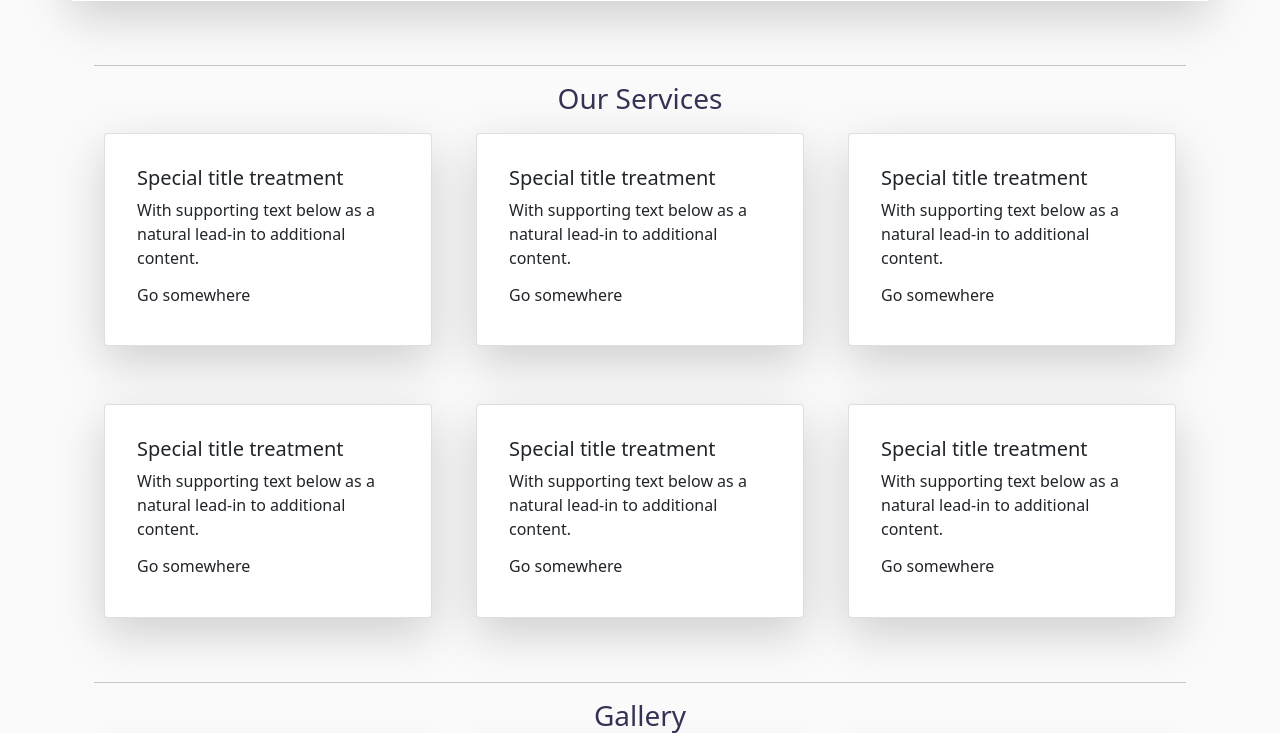
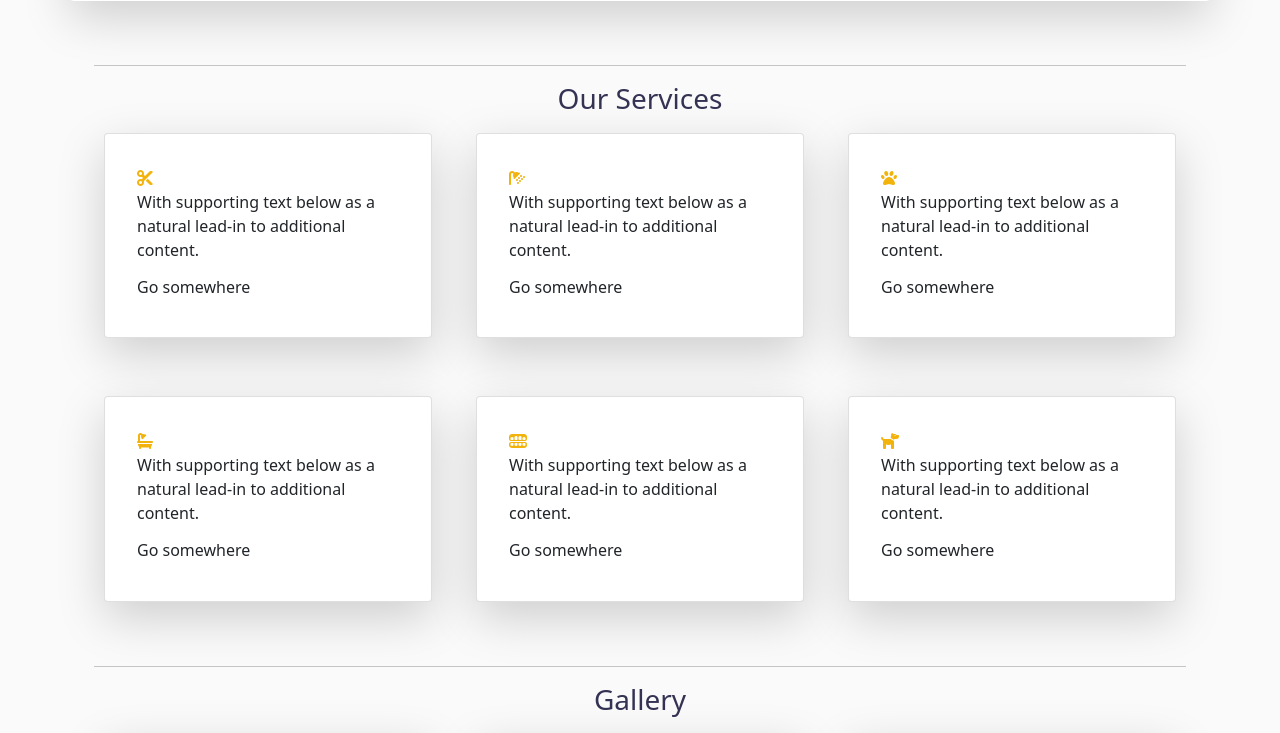
Before and after one commit to petermcloughlin/DjangoDogGroomers, a Django app: page / in a window 1280 px wide. Shown: the part 489-1222 px from the top of the page. Run offline with Django 4.2, Linux system fonts and the light colour scheme; some libraries are stand-ins or nearby versions.

Commit message:
Add fontawesome icons to each card in Services section of index.html

```diff
--- a/booking/templates/booking/index.html
+++ b/booking/templates/booking/index.html
@@ -46,7 +46,7 @@
                         <div class="col-md-4">
                           <div class="card shadow-lg p-3 mb-5 bg-body rounded">
                             <div class="card-body">
-                              <h5 class="card-title">Special title treatment</h5>
+                              <i class="fa-solid fa-scissors"></i>
                               <p class="card-text">With supporting text below as a natural lead-in to additional content.</p>
                               <h6>Go somewhere</h6>
                             </div>
@@ -55,7 +55,7 @@
                         <div class="col-md-4">
                           <div class="card shadow-lg p-3 mb-5 bg-body rounded">
                             <div class="card-body">
-                              <h5 class="card-title">Special title treatment</h5>
+                              <i class="fa-solid fa-shower"></i>
                               <p class="card-text">With supporting text below as a natural lead-in to additional content.</p>
                               <h6>Go somewhere</h6>
                             </div>
@@ -64,7 +64,7 @@
                         <div class="col-md-4">
                             <div class="card shadow-lg p-3 mb-5 bg-body rounded">
                               <div class="card-body">
-                                <h5 class="card-title">Special title treatment</h5>
+                                <i class="fa-solid fa-paw"></i>
                                 <p class="card-text">With supporting text below as a natural lead-in to additional content.</p>
                                 <h6>Go somewhere</h6>
                               </div>
@@ -75,7 +75,7 @@
                         <div class="col-md-4">
                           <div class="card shadow-lg p-3 mb-5 bg-body rounded">
                             <div class="card-body">
-                              <h5 class="card-title">Special title treatment</h5>
+                              <i class="fa-sharp fa-solid fa-bath"></i>
                               <p class="card-text">With supporting text below as a natural lead-in to additional content.</p>
                               <h6>Go somewhere</h6>
                             </div>
@@ -84,7 +84,7 @@
                         <div class="col-md-4">
                           <div class="card shadow-lg p-3 mb-5 bg-body rounded">
                             <div class="card-body">
-                              <h5 class="card-title">Special title treatment</h5>
+                              <i class="fa-solid fa-teeth-open"></i>
                               <p class="card-text">With supporting text below as a natural lead-in to additional content.</p>
                               <h6>Go somewhere</h6>
                             </div>
@@ -93,7 +93,7 @@
                         <div class="col-md-4">
                             <div class="card shadow-lg p-3 mb-5 bg-body rounded">
                               <div class="card-body">
-                                <h5 class="card-title">Special title treatment</h5>
+                                <i class="fa-solid fa-dog"></i>
                                 <p class="card-text">With supporting text below as a natural lead-in to additional content.</p>
                                 <h6>Go somewhere</h6>
                               </div>
--- a/static/css/style.css
+++ b/static/css/style.css
@@ -56,6 +56,10 @@ i {
 }
 .card-header h3 {
     color:#353354;
+}
+.card-body i {
+    align-content: center;
+    size: 1.5rem;
 }
 #services h3 ,
 #gallery h3 {
```
